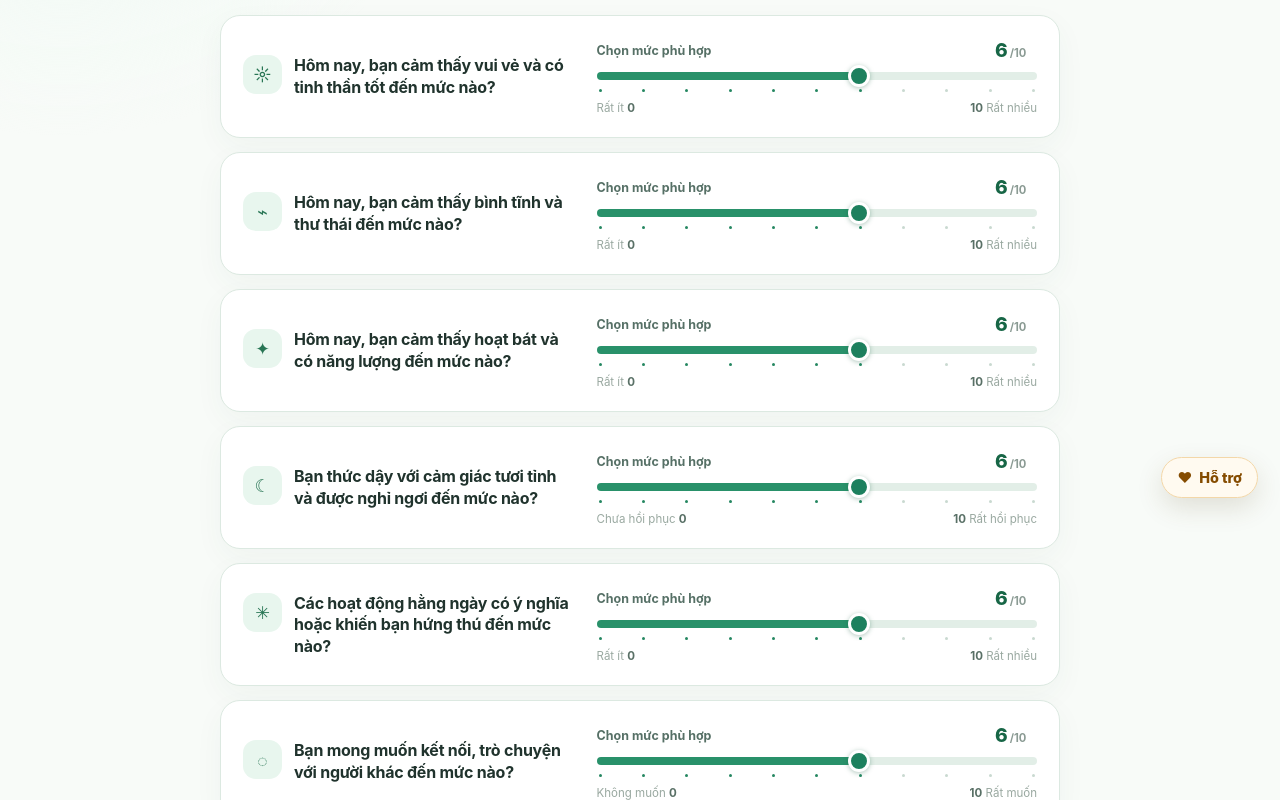
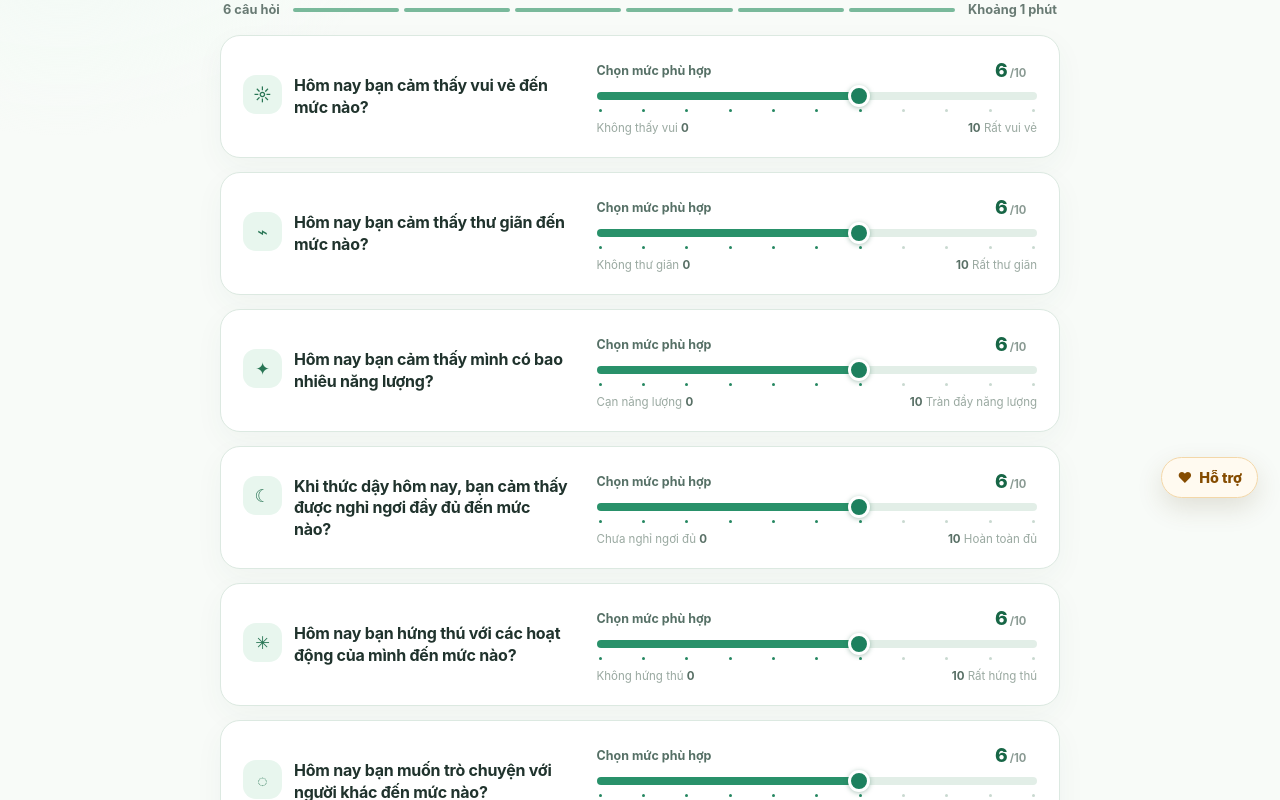
Before and after one commit to b161009/MindGuard, a React (Vite) app: page /checkin in a window 1280 px wide. Shown: the part 280-1080 px from the top of the page. Built offline with nearby package versions, Linux system fonts and the light colour scheme; no server answers; the database is empty; sample sign-in values are in the browser's storage.

Commit message:
fix lỗi

```diff
--- a/src/components/checkin/DiaryInput.jsx
+++ b/src/components/checkin/DiaryInput.jsx
@@ -1,8 +1,8 @@
 export default function DiaryInput({ value, onChange }) {
   return (
     <div className="panel" style={{ display: 'grid', gap: '0.75rem' }}>
-      <h3 style={{ margin: 0 }}>Bạn muốn chia sẻ thêm điều gì không?</h3>
-      <p className="muted small" style={{ margin: 0 }}>Không bắt buộc. Bạn có thể viết về suy nghĩ, cảm xúc hoặc điều khiến hôm nay trở nên khó khăn.</p>
+      <h3 style={{ margin: 0 }}>Có điều gì bạn đang giữ trong lòng không?</h3>
+      <p className="muted small" style={{ margin: 0 }}>Bạn có thể viết vài từ, kể một chút hoặc bỏ qua. Không cần viết thật hay hay giải thích mọi chuyện ngay lúc này.</p>
       <textarea
         value={value}
         onChange={(e) => onChange(e.target.value)}
--- a/src/pages/CheckIn.jsx
+++ b/src/pages/CheckIn.jsx
@@ -11,12 +11,48 @@ import { getDateKey } from '../utils/date';
 
 const initialForm = { mood: 6, comfort: 6, stress: 5, sleep: 6, energy: 6, interest: 6, social: 6, reflection: '' };
 const questions = [
-  { field: 'mood', icon: '☼', label: 'Hôm nay, bạn cảm thấy vui vẻ và có tinh thần tốt đến mức nào?', lowLabel: 'Rất ít', highLabel: 'Rất nhiều' },
-  { field: 'comfort', icon: '⌁', label: 'Hôm nay, bạn cảm thấy bình tĩnh và thư thái đến mức nào?', lowLabel: 'Rất ít', highLabel: 'Rất nhiều' },
-  { field: 'energy', icon: '✦', label: 'Hôm nay, bạn cảm thấy hoạt bát và có năng lượng đến mức nào?', lowLabel: 'Rất ít', highLabel: 'Rất nhiều' },
-  { field: 'sleep', icon: '☾', label: 'Bạn thức dậy với cảm giác tươi tỉnh và được nghỉ ngơi đến mức nào?', lowLabel: 'Chưa hồi phục', highLabel: 'Rất hồi phục' },
-  { field: 'interest', icon: '✳', label: 'Các hoạt động hằng ngày có ý nghĩa hoặc khiến bạn hứng thú đến mức nào?', lowLabel: 'Rất ít', highLabel: 'Rất nhiều' },
-  { field: 'social', icon: '◌', label: 'Bạn mong muốn kết nối, trò chuyện với người khác đến mức nào?', lowLabel: 'Không muốn', highLabel: 'Rất muốn' },
+  {
+    field: 'mood',
+    icon: '☼',
+    label: 'Hôm nay bạn cảm thấy vui vẻ đến mức nào?',
+    lowLabel: 'Không thấy vui',
+    highLabel: 'Rất vui vẻ',
+  },
+  {
+    field: 'comfort',
+    icon: '⌁',
+    label: 'Hôm nay bạn cảm thấy thư giãn đến mức nào?',
+    lowLabel: 'Không thư giãn',
+    highLabel: 'Rất thư giãn',
+  },
+  {
+    field: 'energy',
+    icon: '✦',
+    label: 'Hôm nay bạn cảm thấy mình có bao nhiêu năng lượng?',
+    lowLabel: 'Cạn năng lượng',
+    highLabel: 'Tràn đầy năng lượng',
+  },
+  {
+    field: 'sleep',
+    icon: '☾',
+    label: 'Khi thức dậy hôm nay, bạn cảm thấy được nghỉ ngơi đầy đủ đến mức nào?',
+    lowLabel: 'Chưa nghỉ ngơi đủ',
+    highLabel: 'Hoàn toàn đủ',
+  },
+  {
+    field: 'interest',
+    icon: '✳',
+    label: 'Hôm nay bạn hứng thú với các hoạt động của mình đến mức nào?',
+    lowLabel: 'Không hứng thú',
+    highLabel: 'Rất hứng thú',
+  },
+  {
+    field: 'social',
+    icon: '◌',
+    label: 'Hôm nay bạn muốn trò chuyện với người khác đến mức nào?',
+    lowLabel: 'Không muốn lúc này',
+    highLabel: 'Rất muốn',
+  },
 ];
 
 export default function CheckIn() {
@@ -69,7 +105,7 @@ export default function CheckIn() {
         <div className="page-intro">
           <span className="eyebrow">CHECK-IN HÔM NAY</span>
           <h1>Hôm nay bạn thế nào?</h1>
-          <p>Không có câu trả lời đúng. Hãy chọn mức gần với trải nghiệm của bạn nhất hôm nay.</p>
+          <p>Bạn không cần chọn một con số đẹp. Cứ chọn mức gần với cảm giác của mình hôm nay, và dành thời gian theo nhịp của bạn.</p>
         </div>
         <form className="checkin-form" onSubmit={handleSubmit}>
           <div className="checkin-progress" aria-label="Tiến độ check-in"><span>6 câu hỏi</span><div><i /><i /><i /><i /><i /><i /></div><span>Khoảng 1 phút</span></div>
--- a/src/pages/Dashboard.jsx
+++ b/src/pages/Dashboard.jsx
@@ -32,7 +32,7 @@ export default function Dashboard() {
     <main className="page">
       <div className="container">
         <div className="dashboard-heading">
-          <div><span className="eyebrow">KHÔNG GIAN CỦA BẠN</span><h1>Chào {shortName(user.displayName, user.email)}.</h1><p>Hôm nay bạn muốn lắng nghe bản thân một chút không?</p></div>
+          <div><span className="eyebrow">KHÔNG GIAN CỦA BẠN</span><h1>Chào {shortName(user.displayName, user.email)}.</h1><p>Hôm nay dù thế nào, bạn cũng có thể dừng lại và dành một chút dịu dàng cho mình.</p></div>
           <Link to="/checkin"><Button>Bắt đầu check-in</Button></Link>
         </div>
         {error && <p className="form-error" role="alert">{error}</p>}
@@ -55,7 +55,7 @@ export default function Dashboard() {
           <MoodChart entries={entries} />
           <StressChart entries={entries} />
           <RiskChart entries={entries} />
-          <section className="panel quick-panel"><p className="eyebrow">NHẮC NHỞ NHẸ</p><h2>Không cần hoàn hảo.</h2><p>Điều quan trọng là bạn có một nơi để nhận ra những thay đổi nhỏ trước khi chúng trở nên quá nặng nề.</p><Link to="/support"><Button variant="secondary">Xem các nguồn hỗ trợ</Button></Link></section>
+          <section className="panel quick-panel"><p className="eyebrow">NHẮC NHỞ NHẸ</p><h2>Bạn không cần phải ổn ngay.</h2><p>Một lời nói khiến bạn buồn không quyết định giá trị của bạn. Nếu đang tủi thân, bạn có thể nghỉ một chút, uống nước hoặc tìm một người bạn tin cậy để trò chuyện khi sẵn sàng.</p><Link to="/support"><Button variant="secondary">Tìm người hỗ trợ</Button></Link></section>
         </div>
       </div>
     </main>
--- a/src/pages/Landing.jsx
+++ b/src/pages/Landing.jsx
@@ -9,8 +9,8 @@ export default function Landing() {
       <div className="container landing-hero">
         <section>
           <span className="eyebrow">MỘT KHOẢNG DỪNG NHỎ MỖI NGÀY</span>
-          <h1>Nhận ra những thay đổi trước khi chúng trở nên quá nặng nề.</h1>
-          <p>Mind Guard giúp bạn ghi lại tâm trạng, căng thẳng và điều bạn muốn chia sẻ — để nhìn thấy xu hướng của chính mình theo thời gian.</p>
+          <h1>Một khoảng nhỏ để bạn được là chính mình.</h1>
+          <p>Không cần phải vui ngay, cũng không cần tìm đủ lời để giải thích. Bạn có thể ghi lại cảm xúc hôm nay và cùng Mind Guard nhìn lại những thay đổi theo thời gian.</p>
           <div className="hero-actions">
             <Link to={user ? '/dashboard' : '/register'}><Button>{user ? 'Vào không gian của tôi' : 'Bắt đầu miễn phí'}</Button></Link>
             {!user && <Link to="/login"><Button variant="secondary">Đăng nhập</Button></Link>}
--- a/src/pages/Result.jsx
+++ b/src/pages/Result.jsx
@@ -38,7 +38,7 @@ export default function Result() {
       <div className="container result-container">
         <div className="page-intro result-intro">
           <span className="eyebrow">KẾT QUẢ CHECK-IN</span>
-          <h1>Cảm ơn bạn đã dành thời gian cho bản thân.</h1>
+          <h1>Cảm ơn bạn đã lắng nghe chính mình.</h1>
           <p>Đây là phản hồi để bạn quan sát hôm nay, không phải chẩn đoán sức khỏe.</p>
         </div>
         {entry.needsHumanFollowUp && (
@@ -64,7 +64,7 @@ export default function Result() {
             {reasons.length ? <ul className="reason-list">{reasons.map((reason) => <li key={reason}>{reason}</li>)}</ul> : <p className="muted">Các chỉ số hôm nay chưa có yếu tố nổi bật cần đưa vào giải thích.</p>}
           </section>
           <section className="panel">
-            <h2>Bước nhỏ cho 24 giờ tới</h2>
+            <h2>Một việc nhỏ, nếu bạn thấy phù hợp</h2>
             <ol className="action-list">{(feedback.actions || ['Quay lại check-in vào ngày mai']).map((action) => <li key={action}>{action}</li>)}</ol>
           </section>
         </div>
```
Also changed, not shown: src/components/common/HineMonSurprise.jsx (+9 -8 lines), src/services/feedback/feedbackGenerator.js (+6 -6 lines).
